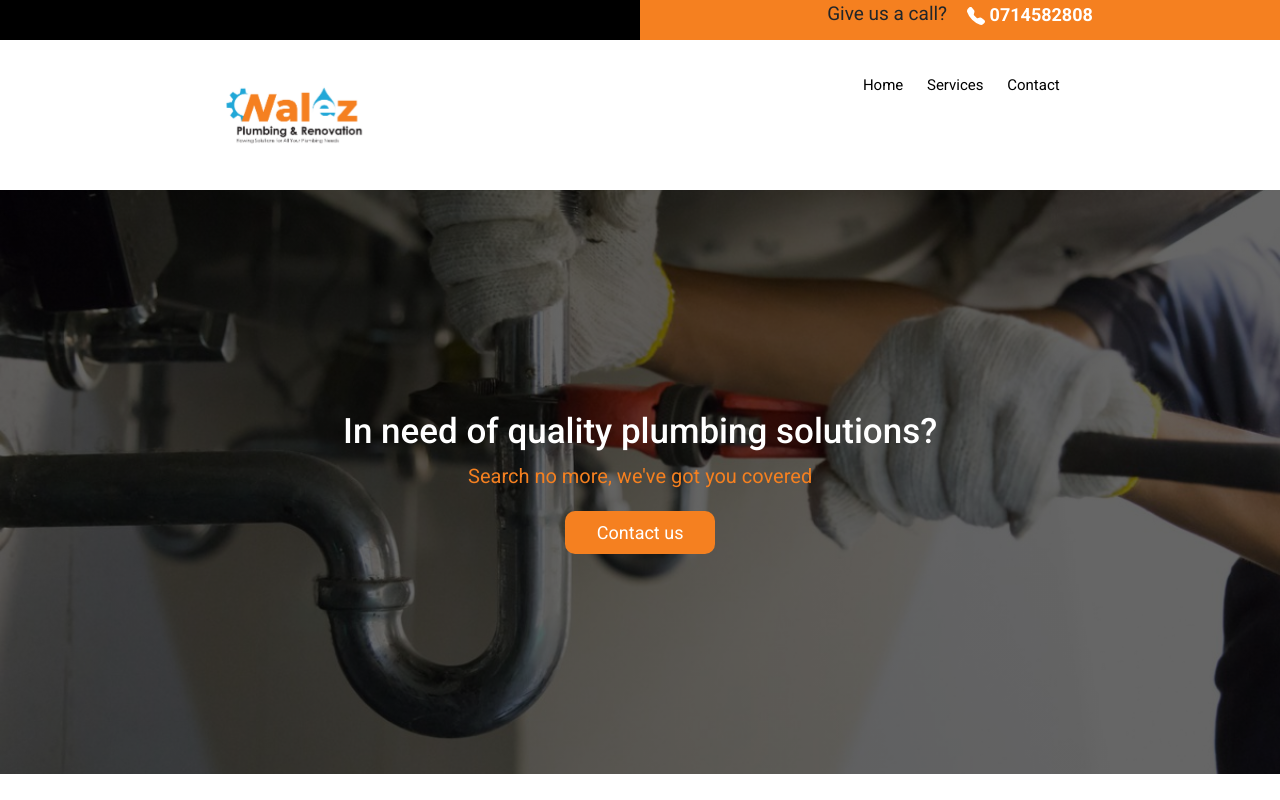
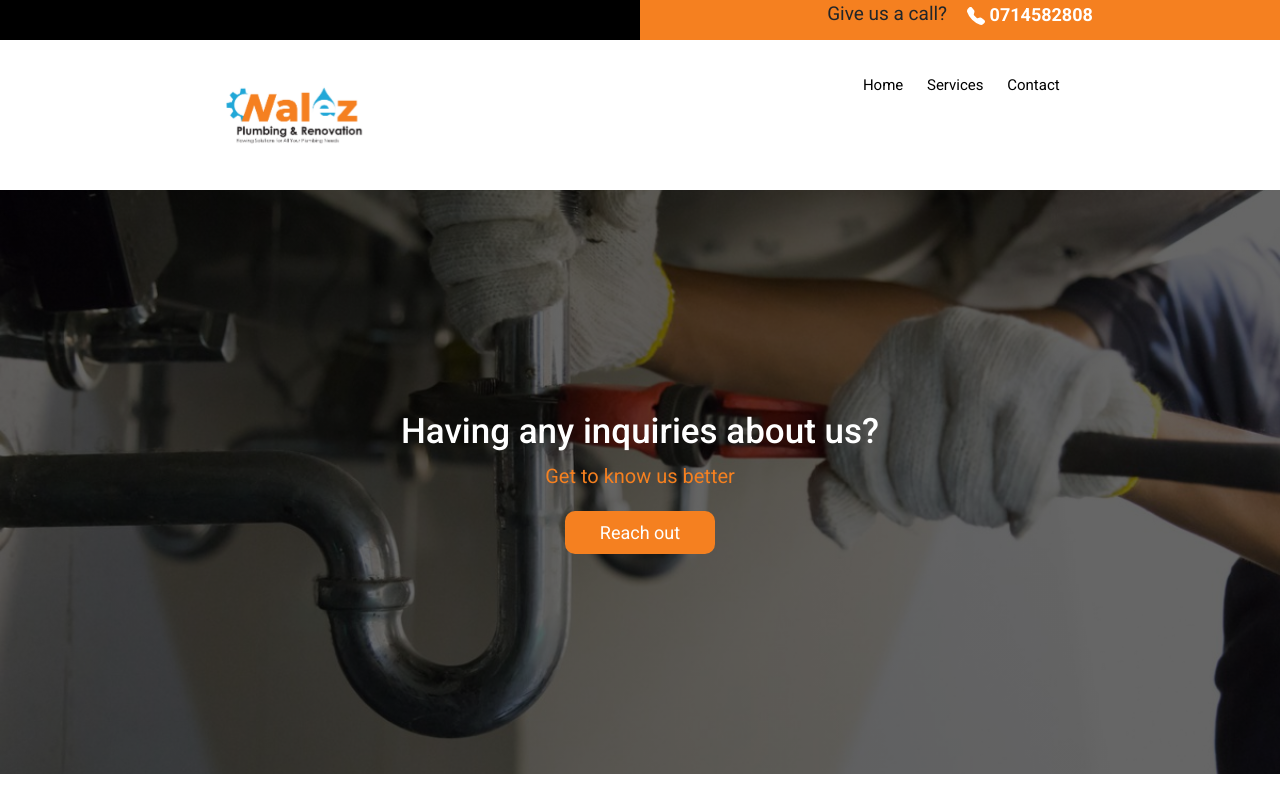
Before and after one commit to Manenomyk/Walez-Plumbing, a React (Create React App) app: page /About in a window 1280 px wide. Built offline with nearby package versions, Linux system fonts and the light colour scheme.

Commit message:
about top info

```diff
--- a/src/Pages/About/About.js
+++ b/src/Pages/About/About.js
@@ -59,12 +59,12 @@ function About() {
       </header>
       <div className="homeimage1">
         <rev.Zoom delay={1000}>
-          <div className="overlay">
-            <h2>In need of quality plumbing solutions?</h2>
-            <p>Search no more, we've got you covered</p>
+        <div className="overlay">
+            <h2>Having any inquiries about us?</h2>
+            <p>Get to know us better</p>
             <div className="btnbody">
               <a className="linky" href="#contact">
-              <div className="buton">Contact us</div>
+              <div className="buton">Reach out</div>
               </a>
             </div>
           </div>
```
